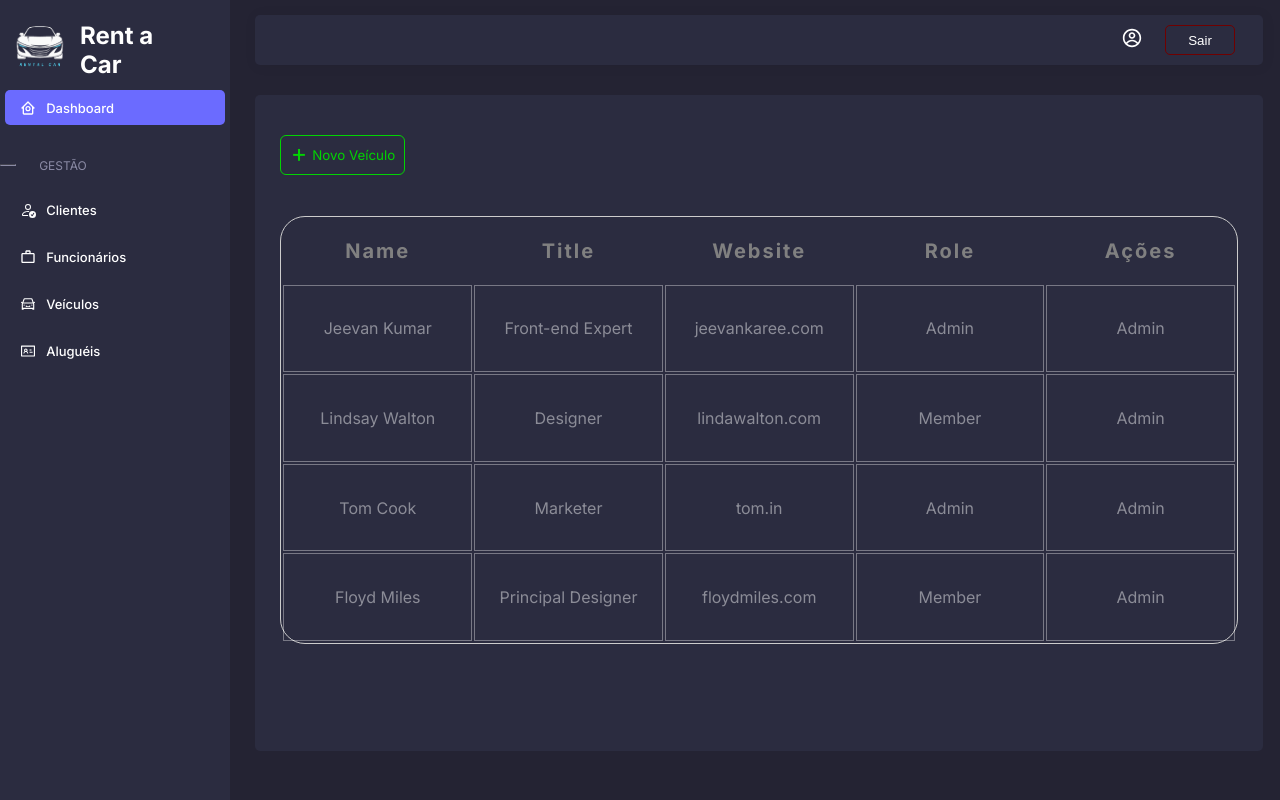
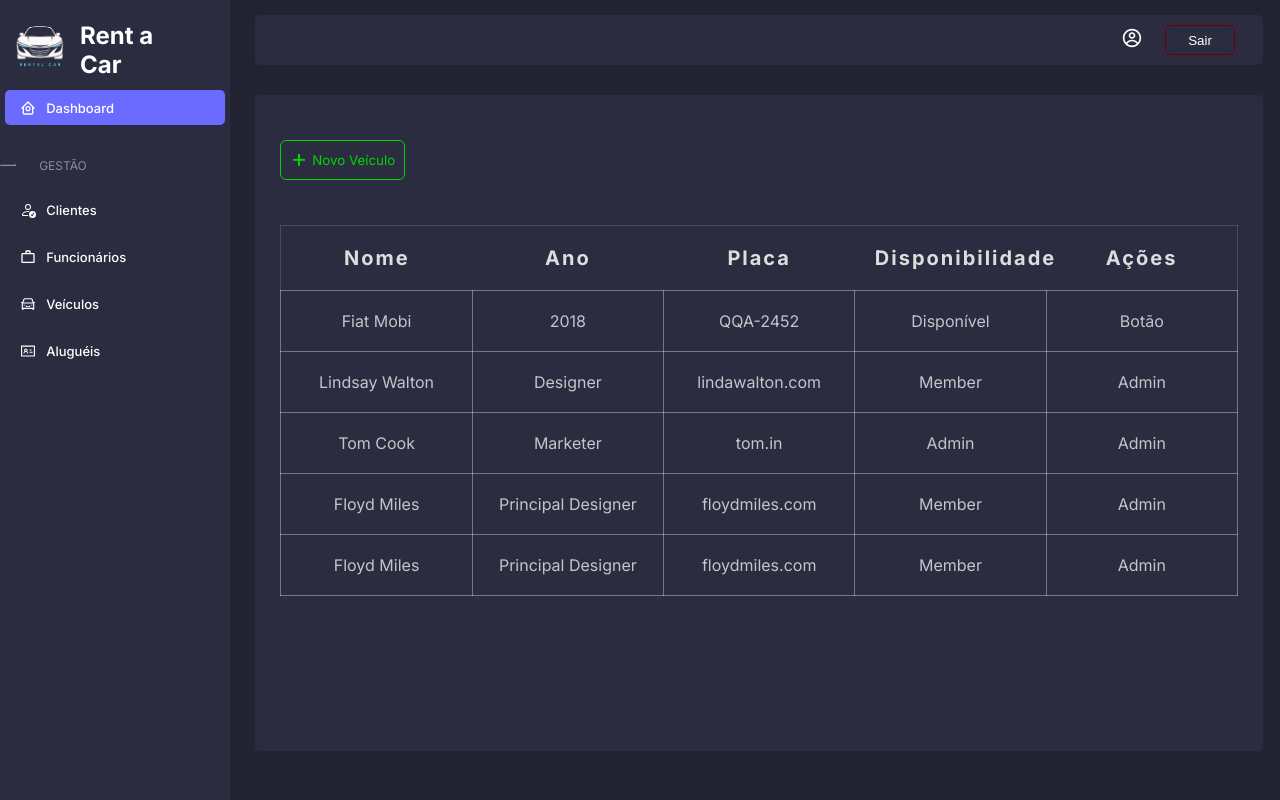
Before and after one commit to mateuspessoa/locadora-de-carros-frontend-react, a React (Vite) app: page /veiculos in a window 1280 px wide. Built offline with nearby package versions, Linux system fonts and the light colour scheme.

Commit message:
Ajustes na página de veículo, criação do hook de paginação e seleção de intens por página

```diff
--- /dev/null
+++ b/src/components/Pagination.jsx
@@ -0,0 +1,20 @@
+import React from "react";
+
+const Pagination = ({ pages, currentPage, setCurrentPage }) => {
+  return (
+    <div>
+      {Array.from(Array(pages), (item, index) => (
+        <button
+            key={index}
+            style={ index === currentPage ? {backgroundColor: "gray"} : null }
+            value={index}
+            onClick={(e) => setCurrentPage(Number(e.target.value))}
+        >
+          {index + 1}
+        </button>
+      ))}
+    </div>
+  );
+};
+
+export default Pagination;
--- /dev/null
+++ b/src/components/SelectorPages.jsx
@@ -0,0 +1,17 @@
+import React from 'react'
+
+const SelectorPages = ({itensPerPage, setItensPerPage, itens}) => {
+  return (
+    <div>
+      <select value={itensPerPage} onChange={(e) => setItensPerPage(Number(e.target.value))}>
+        <option value={5}>5</option>
+        <option value={7}>7</option>
+        <option value={10}>10</option>
+        <option value={15}>15</option>
+        <option value={100000}>Tudo</option>
+      </select>
+    </div>
+  )
+}
+
+export default SelectorPages;
--- a/src/pages/Veiculos.jsx
+++ b/src/pages/Veiculos.jsx
@@ -1,9 +1,23 @@
-import React, { useRef } from "react";
+import React, { useRef, useState } from "react";
 import Menu from "../components/Menu";
 import Sidebar from "../components/Sidebar";
 import styles from "../styles/veiculo.module.css";
+import axios from "axios";
+import Pagination from "../components/Pagination";
+import SelectorPages from "../components/SelectorPages";
 
 const Veiculos = () => {
+
+    //Paginação
+    const [itensPerPage, setItensPerPage] = useState(5)
+    const [currentPage, setCurrentPage] = useState(0)
+
+    //Paginação
+    /*const pages = Math.ceil(itens.length / itensPerPage)*/
+    const startIndex = currentPage * itensPerPage;
+    const endIndex = startIndex + itensPerPage;
+    /*const currentItens = itens.slice(startIndex, endIndex)*/
+
   const containerForm = useRef();
   const containerSidebar = useRef();
   const containerLateral = useRef();
@@ -69,26 +83,27 @@ const Veiculos = () => {
             <button onClick={() => abrir()} className={styles.btn_add}>
               <span>+</span>Novo Veículo
             </button>
+            {/*<SelectorPages itensPerPage={itensPerPage} setItensPerPage={setItensPerPage} />*/}
           </div>
 
           <div className={styles.container_table}>
             <table>
               <thead>
                 <tr className="thead">
-                  <th scope="col">Name</th>
-                  <th scope="col">Title</th>
-                  <th scope="col">Website</th>
-                  <th scope="col">Role</th>
+                  <th scope="col">Nome</th>
+                  <th scope="col">Ano</th>
+                  <th scope="col">Placa</th>
+                  <th scope="col">Disponibilidade</th>
                   <th scope="col">Ações</th>
                 </tr>
               </thead>
               <tbody>
                 <tr>
-                  <td data-label="Name">Jeevan Kumar</td>
-                  <td data-label="Title">Front-end Expert</td>
-                  <td data-label="Website">jeevankaree.com</td>
-                  <td data-label="Role">Admin</td>
-                  <td data-label="Role">Admin</td>
+                  <td data-label="Name">Fiat Mobi</td>
+                  <td data-label="Title">2018</td>
+                  <td data-label="Website">QQA-2452</td>
+                  <td data-label="Role">Disponível</td>
+                  <td data-label="Role">Botão</td>
                 </tr>
                 <tr>
                   <td scope="row" data-label="Name">
@@ -117,8 +132,18 @@ const Veiculos = () => {
                   <td data-label="Role">Member</td>
                   <td data-label="Role">Admin</td>
                 </tr>
+                <tr>
+                  <td scope="row" data-label="Name">
+                    Floyd Miles
+                  </td>
+                  <td data-label="Title">Principal Designer</td>
+                  <td data-label="Website">floydmiles.com</td>
+                  <td data-label="Role">Member</td>
+                  <td data-label="Role">Admin</td>
+                </tr>
               </tbody>
             </table>
+            {/*<Pagination pages={pages} setCurrentPage={setCurrentPage} />*/}
           </div>
         </div>
       </div>
--- a/src/styles/veiculo.module.css
+++ b/src/styles/veiculo.module.css
@@ -163,9 +163,9 @@
 /*TABELA*/
 
 .container_table {
-  /*background-color: red;*/
   width: 100%;
-  height: 100%;
+  max-height: 70%;
+  overflow: auto;
 }
 
 table {
@@ -177,7 +177,7 @@ table {
   table-layout: fixed;
   margin-top: 25px;
   font-family: "Inter", sans-serif;
-  border-collapse:separate;
+  border-collapse:collapse;
     border: solid #ccc 1px;
     -webkit-border-radius: 25px;
        -moz-border-radius: 25px;
@@ -195,7 +195,7 @@ table tr {
 }
 
 table th {
-    color: gray;
+    color: #dddddd;
     padding: 20px;
     text-align: center;
 }
@@ -203,7 +203,7 @@ table th {
 table td {
   padding: 20px;
   text-align: center;
-  color: #ffffff74;
+  color: #ffffffb8;
   border: 1px solid #ffffff5c;
 }
 
```
